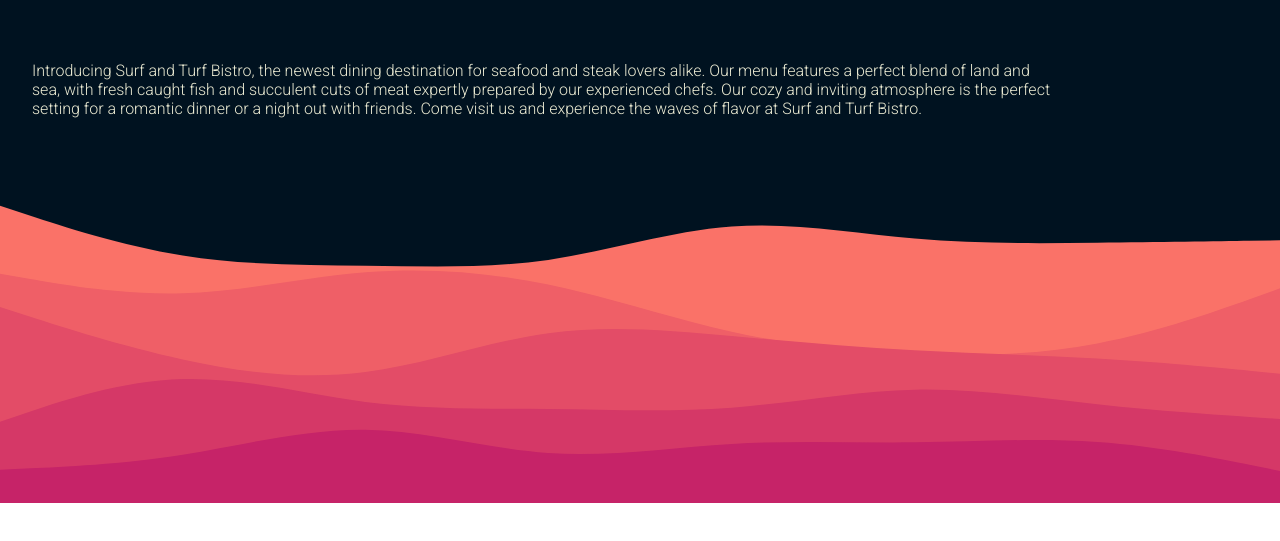
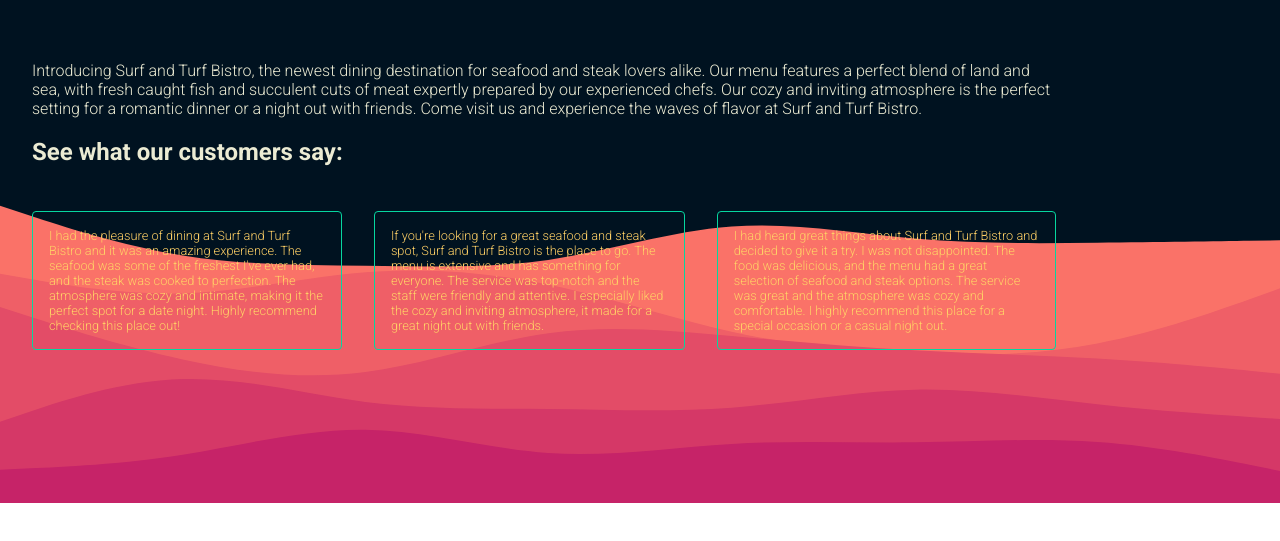
Before and after one commit to majkulmajkul/odin-restaurant, a website built with webpack: page dist/index.html in a window 1280 px wide. Shown: the part 217-758 px from the top of the page. Built offline with nearby package versions, Linux system fonts and the light colour scheme.

Commit message:
Home page ready

```diff
--- a/src/renderHome.js
+++ b/src/renderHome.js
@@ -1,3 +1,5 @@
+import renderReview from "./renderReview";
+
 export default function renderHome() {
   const currentMenuContent = document.querySelector(".current-menu-content");
   currentMenuContent.innerHTML = "";
@@ -5,4 +7,26 @@
   introductionParagraph.textContent =
     "Introducing Surf and Turf Bistro, the newest dining destination for seafood and steak lovers alike. Our menu features a perfect blend of land and sea, with fresh caught fish and succulent cuts of meat expertly prepared by our experienced chefs. Our cozy and inviting atmosphere is the perfect setting for a romantic dinner or a night out with friends. Come visit us and experience the waves of flavor at Surf and Turf Bistro.";
   currentMenuContent.appendChild(introductionParagraph);
+
+  const reviewsText = document.createElement("h2");
+  reviewsText.textContent = "See what our customers say:";
+  currentMenuContent.appendChild(reviewsText);
+
+  const reviewContainer = document.createElement("div");
+  reviewContainer.className = "review-container";
+
+  const reviews = [
+    "I had the pleasure of dining at Surf and Turf Bistro and it was an amazing experience. The seafood was some of the freshest I've ever had, and the steak was cooked to perfection. The atmosphere was cozy and intimate, making it the perfect spot for a date night. Highly recommend checking this place out!",
+
+    "If you're looking for a great seafood and steak spot, Surf and Turf Bistro is the place to go. The menu is extensive and has something for everyone. The service was top-notch and the staff were friendly and attentive. I especially liked the cozy and inviting atmosphere, it made for a great night out with friends.",
+
+    "I had heard great things about Surf and Turf Bistro and decided to give it a try. I was not disappointed. The food was delicious, and the menu had a great selection of seafood and steak options. The service was great and the atmosphere was cozy and comfortable. I highly recommend this place for a special occasion or a casual night out.",
+  ];
+
+  for (const review of reviews) {
+    const reviewParagraph = renderReview(review);
+    reviewContainer.appendChild(reviewParagraph);
+  }
+
+  currentMenuContent.appendChild(reviewContainer);
 }
--- /dev/null
+++ b/src/renderReview.js
@@ -0,0 +1,6 @@
+export default function renderReview(reviewText) {
+  const reviewParagraph = document.createElement("p");
+  reviewParagraph.textContent = reviewText;
+  reviewParagraph.className = "customer-review";
+  return reviewParagraph;
+}
--- a/src/style.css
+++ b/src/style.css
@@ -58,3 +58,23 @@
     color: var(--color6);
     font-size: 3rem;
 }
+
+.review-container{
+    margin-top: 2rem;
+    display: flex;
+    gap: 2rem;
+}
+
+.customer-review{
+    border: 0.0625rem solid var(--color6);
+    border-radius: 0.25rem;
+    padding: 1rem;
+    font-size: 0.8rem;
+    color: var(--color5);
+
+
+}
+
+.customer-review:hover{
+    transform: scale(1.05)
+}
```
Also changed, not shown: dist/index.html.
